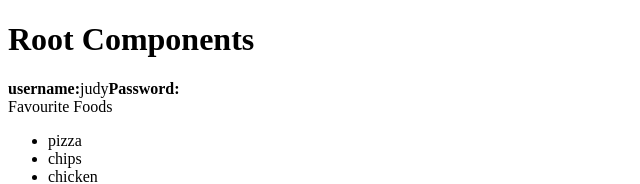
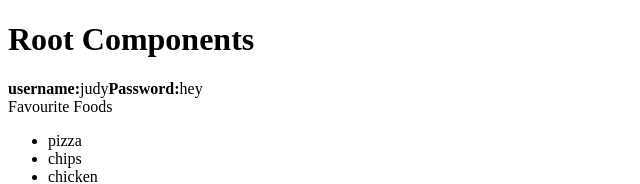
Before and after one commit to Judiciousmurich/reactify-2024, a React (Vite) app in the folder react/: page / in a window 1280 px wide. Shown: the top 184 px of the page, without its empty margins (0-640 px from the left). Built offline with nearby package versions, Linux system fonts and the light colour scheme.

Commit message:
feat:add files

```diff
--- a/react/src/components/UserProfile.jsx
+++ b/react/src/components/UserProfile.jsx
@@ -7,7 +7,7 @@ export default function UserProfile (props) {
 
     return(
         <div id="user-profile">
-            <UserUsername username = "judy" password />
+            <UserUsername username = "judy" password = "hey"/>
 
               <UserFavouriteFoods/>
             <div>
```
